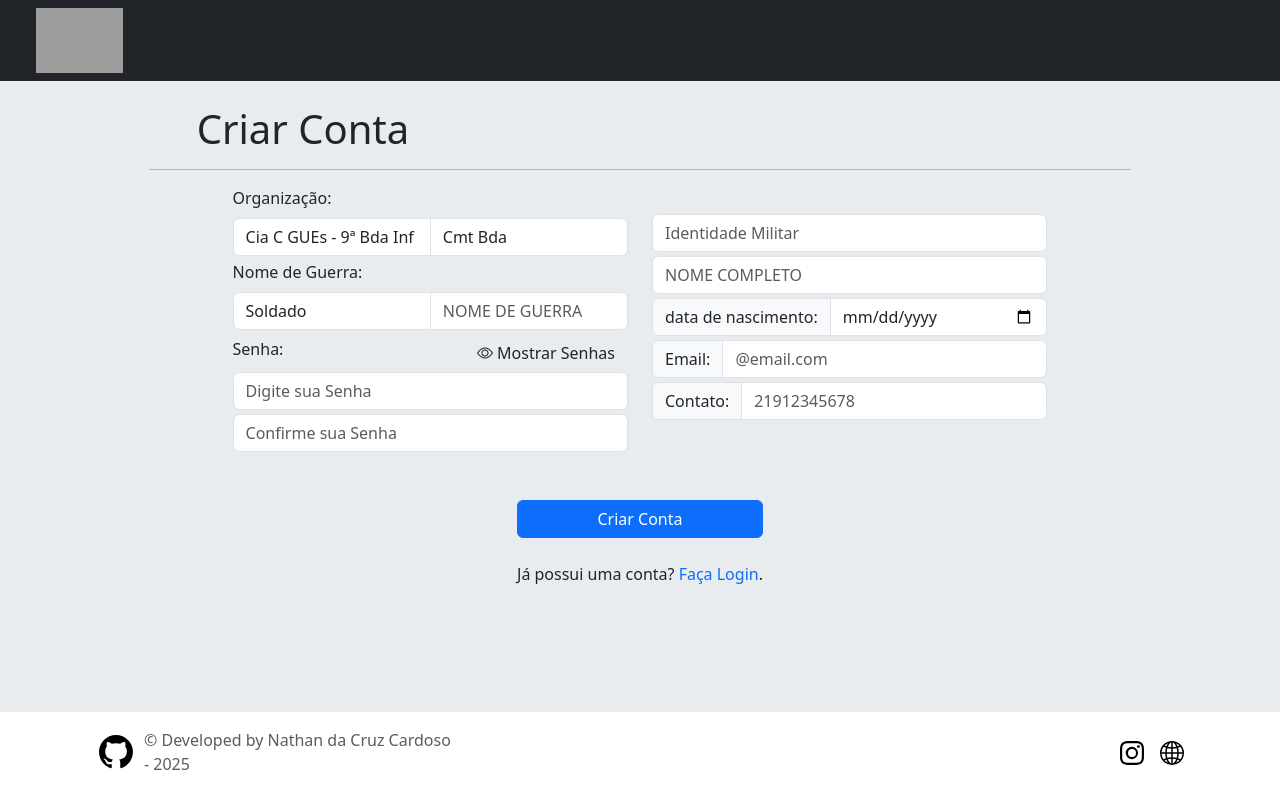
After one commit to NathanCruzOficial/gestor-de-ferias, a Flask app: page /sing-in in a window 1280 px wide. The commit adds this page. Run offline with Flask 3, Linux system fonts and the light colour scheme; grey boxes are pictures that could not be loaded.

Commit message:
add : user_sing-in

```diff
--- a/app/models/forms.py
+++ b/app/models/forms.py
@@ -47,7 +47,7 @@ class RegisterForm(FlaskForm):
             'max': (date.today() - relativedelta(years=19)).strftime('%Y-%m-%d'),  # Máximo: data atual
             'min': (date.today() - relativedelta(years=130)).strftime('%Y-%m-%d')  # Mínimo: 100 anos atrás
         })
-    nivel = SelectField("nivel", choices=nvls, validators=[DataRequired()])
+    nivel = SelectField("nivel", choices=nvls, default=1)
     email = StringField("email", validators=[DataRequired(), Email()])
     telefone = TelField("telefone",validators=[DataRequired()])
     submit = SubmitField('Registrar')
@@ -84,7 +84,7 @@ class UpdateForm(FlaskForm):
             'max': (date.today() - relativedelta(years=19)).strftime('%Y-%m-%d'),  # Máximo: data atual
             'min': (date.today() - relativedelta(years=130)).strftime('%Y-%m-%d')  # Mínimo: 100 anos atrás
         })
-    nivel = SelectField("nivel", choices=nvls, validators=[DataRequired()])
+    nivel = SelectField("nivel", choices=nvls, default=1)
     email = StringField("email", validators=[DataRequired(), Email()])
     telefone = TelField("telefone",validators=[DataRequired()])
     submit = SubmitField('Salvar Alterações')
--- a/app/models/tables.py
+++ b/app/models/tables.py
@@ -37,7 +37,7 @@ class User(db.Model, UserMixin):
     ferias = db.relationship("Vacation",  back_populates='user')
 
 
-    def __init__(self, password="1234", military_id=None, nome_completo=None, nome_guerra=None, data_nascimento=None, nivel=None, email=None, telefone=None, fg_patente_id=None, fg_organization_id=None, fg_secao_id=None,username=None, dias_disp=0):
+    def __init__(self, password="1234", military_id=None, nome_completo=None, nome_guerra=None, data_nascimento=None, nivel=1, email=None, telefone=None, fg_patente_id=None, fg_organization_id=None, fg_secao_id=None,username=None, dias_disp=0):
 
         # self.patente = Patente.query.get(fg_patente_id)
         # self.organizacao = Organizacao.query.get(fg_organization_id)
@@ -87,8 +87,8 @@ class Vacation(db.Model):
     motivo = db.Column(db.String(255))
     dias = db.Column(db.Integer, nullable=False)
 
-    fg_users_id = db.Column(db.Integer, db.ForeignKey('users.id'), nullable=False)
-    fg_states_id = db.Column(db.Integer, db.ForeignKey('states.id'), nullable=False)
+    fg_users_id = db.Column(db.Integer, db.ForeignKey('users.id',ondelete='CASCADE'), nullable=False)
+    fg_states_id = db.Column(db.Integer, db.ForeignKey('states.id',ondelete='CASCADE'), nullable=False)
 
 
     user = db.relationship("User", back_populates='ferias')
--- a/app/routes/auth.py
+++ b/app/routes/auth.py
@@ -1,7 +1,8 @@
 from app.models.tables import Organizacao, User
+from app.controllers import db_mannager
 from flask import Blueprint, render_template, redirect, url_for, flash
 from flask_login import login_user, current_user
-from app.models.forms import LoginForm
+from app.models.forms import LoginForm, RegisterForm
 from app.models.seed import seed_data
 from .middlewares import redirect_if_authenticated
 
@@ -29,3 +30,32 @@ def login():
             return redirect(url_for('auth.login'))
 
     return render_template('auth/login.html', form=form)
+
+@auth_bp.route('/sing-in', methods=['GET', 'POST'])
+@redirect_if_authenticated  # Impede o acesso se o usuário já estiver logado
+def register():
+    form = RegisterForm()
+    users = User.query.all()
+    if form.validate_on_submit():
+        if form.confirm_password.data == form.password.data:
+            # if str(form.nome_guerra.data).upper().split(" ") in str(form.nome_completo.data).upper().split(" "):
+            if db_mannager.nome_guerra_presente(form.nome_guerra.data, form.nome_completo.data):
+                if not db_mannager.check_user_exists(form):
+                    if not db_mannager.check_unique(form):
+                        message,type = db_mannager.create_user(form)
+                        flash(message, type)
+                    return redirect(url_for('auth.login'))
+                else:
+                    flash('Usuário Já Existe!', 'danger')
+            else:
+                flash('O nome de guerra deve pertencer ao nome completo!', 'warning')
+        else:
+            flash('As senhas não coicidem!', 'warning')
+
+    else:
+        # Coleta os erros do formulário
+        for field, errors in form.errors.items():
+            for error in errors:
+                flash(error)
+
+    return render_template('auth/criar_conta.html', form=form,  users=users)
--- a/app/routes/user.py
+++ b/app/routes/user.py
@@ -35,11 +35,8 @@ def home():
         periodo = dict(form.periodo.choices).get(form.periodo.data, None)
         periodo = int(periodo.split(" ")[0])
         data_fim = data_inicio + datetime.timedelta(days=periodo)
-        print(data_fim)
         dias = (data_fim - data_inicio).days
-        print(dias)
         data_fim = data_fim - datetime.timedelta(days=1)
-        print(data_fim)
 
         if current_user.dias_disp >= dias:
             if current_user.dias_disp > 0:
@@ -52,7 +49,6 @@ def home():
                         db.session.merge(current_user)
                         db.session.commit()
                         flash('Registro de férias efetuado com sucesso', 'success')
-                        print(30*"-","\n","passou2")
                         return redirect(url_for("user.home"))
 
                     except IntegrityError:
--- /dev/null
+++ b/app/templates/auth/criar_conta.html
@@ -0,0 +1,119 @@
+{% extends 'layouts/base.html' %}
+
+{% block title %}Registrador{% endblock %}
+
+{% block head %}
+    <link href="{{ url_for('static', filename = 'css/sign-in.css')}}" rel="stylesheet" >
+{% endblock %}
+
+{% block content %}
+<div class="row" >
+
+<!-- ==================================== REGISTRO DE USUÁRIOS ============================================= -->
+  <div class="mx-auto col-10">
+    <!-- formulário -->
+    <form action="{{ url_for('auth.register') }}" method="post">
+      {{ form.csrf_token }}
+      <h1 class="h1 ps-5 fw-normal">Criar Conta</h1>
+      <hr class="mb-3">
+
+    <div class="row justify-content-center align-items-center">
+      <div class="col-5">
+
+        <!-- Campo OM -->
+        <label for="fg_organization_id" class="form-label">Organização:</label>
+        <div class="input-group mb-1">
+        {{ form.fg_organization_id(class="form-control", _name="fg_organization_id", id="fg_organization_id", placeholder="OM") }}
+        {{ form.fg_secao_id(class="form-control", _name="fg_secao_id", id="fg_secao_id", placeholder="Seção") }}
+        </div>
+
+        <!-- Campo Username -->
+        <div class="mb-1">
+          <label for="username" class="form-label">Nome de Guerra:</label>
+          <div class="input-group mb-1 ">
+            {{ form.fg_patente_id(class="form-control", _name="fg_patente_id", id="fg_patente_id", placeholder="p/g") }}
+            {{ form.nome_guerra(class="form-control  text-uppercase",_name="nome_guerra", id="nome_guerra", placeholder="Nome de Guerra") }}
+          </div>
+        </div>
+
+        <div class=" hstack justify-content-between">
+        <!-- Campo de Senha -->
+          <label for="password" class="form-label">Senha:</label>
+
+        <!-- Botão para alternar a visualização das senhas -->
+          <button type="button" class="btn btn-outline" id="togglePassword">
+              <i class="bi bi-eye" id="toggleIcon"></i>
+              <span> Mostrar Senhas</span>
+          </button>
+        </div>
+
+
+        {{ form.password(class="form-control mb-1", _name="password", id="password", placeholder="Digite sua Senha") }}
+        <!-- Campo de Confirmar Senha -->
+        {{ form.confirm_password(class="form-control", _name="confirm_password", id="confirm_password", placeholder="Confirme sua Senha") }}
+
+        </div>
+        <div class="col-5">
+
+        <!-- id militar -->
+        {{ form.military_id(class="mb-1 form-control", _name="military_id", id="military_id", placeholder="Identidade Militar") }}
+
+        <!-- nome_completo -->
+        {{ form.nome_completo(class="mb-1 form-control text-uppercase", _name="nome_completo", id="nome_completo", placeholder="Nome Completo") }}
+
+        <!-- data_nascimento -->
+        <div class="input-group mb-1">
+          <label class="input-group-text" for="Data de Nascimento">{{ form.data_nascimento.label }}:</label>
+        {{ form.data_nascimento(class="form-control", _name="data_nascimento", id="data_nascimento", placeholder="Data de Nascimento") }}
+        </div>
+
+        <!-- email -->
+        <div class="input-group mb-1">
+          <label class="input-group-text" for="email">Email:</label>
+          {{ form.email(class="form-control text-lowercase", _name="email", id="email", placeholder="@email.com ") }}
+        </div>
+
+        <!-- telefone -->
+        <div class="input-group mb-1">
+          <label class="input-group-text" for="telefone">Contato:</label>
+          {{ form.telefone(class="form-control", _name="telefone", id="telefone", placeholder="21912345678") }}
+        </div>
+
+        </div>
+        <!-- submit -->
+        <div class="text-center">
+          <button type="submit" class="btn btn-primary mt-5 mb-4 w-25">Criar Conta</button>
+        </div>
+
+      </form>
+      <p class="text-center">Já possui uma conta? <a href="{{ url_for('auth.login') }}" class="text-primary text-decoration-none">Faça Login</a>.</p>
+      </div>
+  </div>
+  </div>
+
+</div>
+
+<script>
+// JavaScript para alternar a visibilidade das senhas
+const toggleButton = document.getElementById("togglePassword");
+const toggleIcon = document.getElementById("toggleIcon");
+const passwordFields = [document.getElementById("password"), document.getElementById("confirm_password")];
+
+toggleButton.addEventListener("click", () => {
+  passwordFields.forEach(field => {
+    if (field.type === "password") {
+      field.type = "text";
+      toggleIcon.classList.remove("bi-eye");
+      toggleIcon.classList.add("bi-eye-slash");
+      toggleButton.querySelector("span").textContent = " Ocultar Senhas";
+    } else {
+      field.type = "password";
+      toggleIcon.classList.remove("bi-eye-slash");
+      toggleIcon.classList.add("bi-eye");
+      toggleButton.querySelector("span").textContent = " Mostrar Senhas";
+    }
+  });
+});
+
+</script>
+{% endblock %}
--- a/app/templates/auth/login.html
+++ b/app/templates/auth/login.html
@@ -27,7 +27,7 @@
       </div>
 
       <!-- remember-me -->
-      <div class="form-check mb-5 mt-4 justify-content-between hstack">
+      <div class="form-check mb-3 mt-4 justify-content-between hstack">
         <div>
         {{ form.remember_me(class="form-check-input",id="flexCheckDefault", type="checkbox") }}
         <label class="form-check-label" for="flexCheckDefault">Lembre-se de mim</label>
@@ -42,6 +42,7 @@
         <button type="submit" class="btn btn-primary btn-lg w-md-50 w-75">Entrar</button>
       </div>
 
+      <p class="text-center">Não possui um acesso? <a href="{{ url_for('auth.register') }}" class="text-primary text-decoration-none">Criar Conta</a>.</p>
 
     </form>
 
--- a/app/templates/auth/validar_codigo.html
+++ b/app/templates/auth/validar_codigo.html
@@ -5,6 +5,7 @@
         <h2>Digite o Código</h2>
         <form method="POST">
             {{ form.hidden_tag() }}
+            <p>Um código foi enviado para o seu e-mail cadastrado.</p>
             <label>{{ form.codigo.label }}</label>
             {{ form.codigo(class="form-control") }}
             <br>
--- a/app/templates/user/atualizar_senha.html
+++ b/app/templates/user/atualizar_senha.html
@@ -16,7 +16,10 @@
                 <label>{{ form.confirmar_senha.label }}</label>
                 {{ form.confirmar_senha(class="form-control") }}
                 <br>
+                <div class="hstack justify-content-between">
                 {{ form.submit(class="btn btn-success") }}
+                <a href="{{ url_for('reset.recuperar_senha') }}" class=" btn btn-sm btn-outline-secondary ">Esqueceu sua senha? </a>
+                </div>
             </form>
         </div>
     </div>
```
Also changed, not shown: app/controllers/db_mannager.py (+7 -5 lines), migrations/versions/31a1dc001e95_add_cascade.py (added, +38 -0 lines), migrations/versions/4cde10451a8c_add_data_retorno.py (deleted, +0 -32 lines), migrations/versions/78bcf51ce612_dbnovo.py (deleted, +0 -33 lines), migrations/versions/c416ef478b21_db_create.py (renamed from migrations/versions/295e594b2925_creation.py, +10 -7 lines), instance/storage.db.
